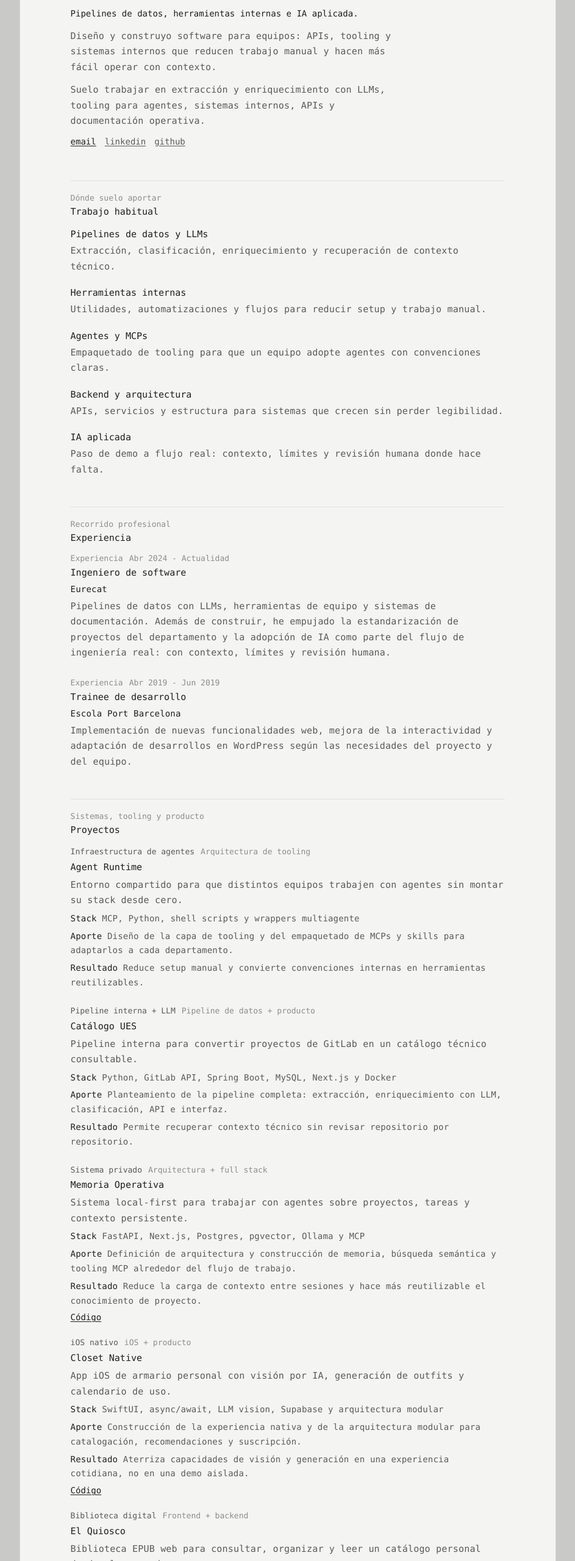
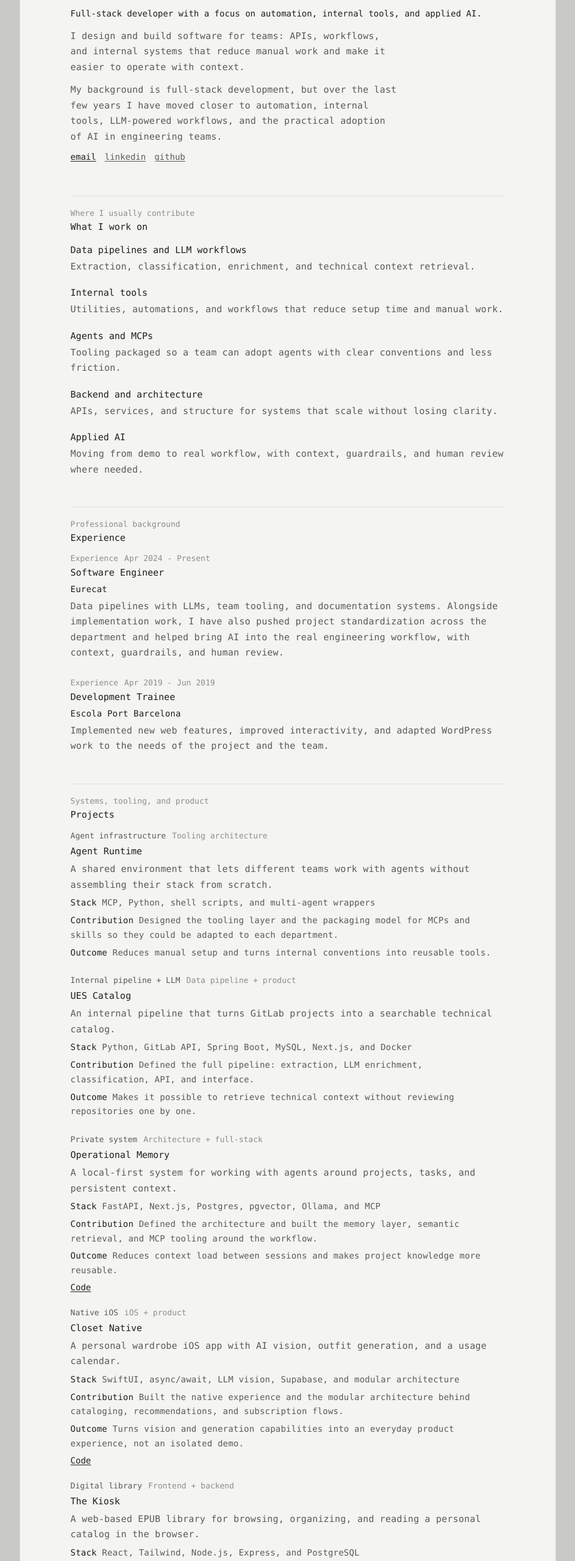
Before and after one commit to zvizzct/portfolio, an Astro site in the folder portfolio/: page / in a window 1280 px wide. Shown: the part 200-2760 px from the top of the page at 61% size, without its empty margins (168-1111 px from the left). Built offline with nearby package versions, Linux system fonts and the light colour scheme; Astro itself is replaced by a stand-in of ours.

Commit message:
Translate portfolio to English

```diff
--- a/portfolio/src/components/Capabilities.astro
+++ b/portfolio/src/components/Capabilities.astro
@@ -1,29 +1,29 @@
 ---
 const CAPABILITIES = [
   {
-    title: 'Pipelines de datos y LLMs',
+    title: 'Data pipelines and LLM workflows',
     detail:
-      'Extracción, clasificación, enriquecimiento y recuperación de contexto técnico.'
+      'Extraction, classification, enrichment, and technical context retrieval.'
   },
   {
-    title: 'Herramientas internas',
+    title: 'Internal tools',
     detail:
-      'Utilidades, automatizaciones y flujos para reducir setup y trabajo manual.'
+      'Utilities, automations, and workflows that reduce setup time and manual work.'
   },
   {
-    title: 'Agentes y MCPs',
+    title: 'Agents and MCPs',
     detail:
-      'Empaquetado de tooling para que un equipo adopte agentes con convenciones claras.'
+      'Tooling packaged so a team can adopt agents with clear conventions and less friction.'
   },
   {
-    title: 'Backend y arquitectura',
+    title: 'Backend and architecture',
     detail:
-      'APIs, servicios y estructura para sistemas que crecen sin perder legibilidad.'
+      'APIs, services, and structure for systems that scale without losing clarity.'
   },
   {
-    title: 'IA aplicada',
+    title: 'Applied AI',
     detail:
-      'Paso de demo a flujo real: contexto, límites y revisión humana donde hace falta.'
+      'Moving from demo to real workflow, with context, guardrails, and human review where needed.'
   }
 ]
 ---
--- a/portfolio/src/components/Experience.astro
+++ b/portfolio/src/components/Experience.astro
@@ -3,20 +3,20 @@ import ExperienceItem from './ExperienceItem.astro'
 
 const TRACK = [
   {
-    kind: 'Experiencia',
-    title: 'Ingeniero de software',
+    kind: 'Experience',
+    title: 'Software Engineer',
     organization: 'Eurecat',
-    period: 'Abr 2024 - Actualidad',
+    period: 'Apr 2024 - Present',
     description:
-      'Pipelines de datos con LLMs, herramientas de equipo y sistemas de documentación. Además de construir, he empujado la estandarización de proyectos del departamento y la adopción de IA como parte del flujo de ingeniería real: con contexto, límites y revisión humana.'
+      'Data pipelines with LLMs, team tooling, and documentation systems. Alongside implementation work, I have also pushed project standardization across the department and helped bring AI into the real engineering workflow, with context, guardrails, and human review.'
   },
   {
-    kind: 'Experiencia',
-    title: 'Trainee de desarrollo',
+    kind: 'Experience',
+    title: 'Development Trainee',
     organization: 'Escola Port Barcelona',
-    period: 'Abr 2019 - Jun 2019',
+    period: 'Apr 2019 - Jun 2019',
     description:
-      'Implementación de nuevas funcionalidades web, mejora de la interactividad y adaptación de desarrollos en WordPress según las necesidades del proyecto y del equipo.'
+      'Implemented new web features, improved interactivity, and adapted WordPress work to the needs of the project and the team.'
   }
 ]
 ---
--- a/portfolio/src/components/Header.astro
+++ b/portfolio/src/components/Header.astro
@@ -1,6 +1,6 @@
 <header class="topbar">
   <span class="topbar-file">victor-puerta.txt</span>
-  <span class="topbar-meta">Barcelona / software, sistemas e IA aplicada / 3 años de experiencia</span>
+  <span class="topbar-meta">Barcelona / full-stack / automation, internal tools, applied AI / 3 years of experience</span>
 </header>
 
 <style>
--- a/portfolio/src/components/Projects.astro
+++ b/portfolio/src/components/Projects.astro
@@ -3,67 +3,67 @@ import LinkButton from './LinkButton.astro'
 
 const PROJECTS = [
   {
-    label: 'Infraestructura de agentes',
+    label: 'Agent infrastructure',
     title: 'Agent Runtime',
     summary:
-      'Entorno compartido para que distintos equipos trabajen con agentes sin montar su stack desde cero.',
-    role: 'Arquitectura de tooling',
-    stack: 'MCP, Python, shell scripts y wrappers multiagente',
+      'A shared environment that lets different teams work with agents without assembling their stack from scratch.',
+    role: 'Tooling architecture',
+    stack: 'MCP, Python, shell scripts, and multi-agent wrappers',
     contribution:
-      'Diseño de la capa de tooling y del empaquetado de MCPs y skills para adaptarlos a cada departamento.',
+      'Designed the tooling layer and the packaging model for MCPs and skills so they could be adapted to each department.',
     impact:
-      'Reduce setup manual y convierte convenciones internas en herramientas reutilizables.'
+      'Reduces manual setup and turns internal conventions into reusable tools.'
   },
   {
-    label: 'Pipeline interna + LLM',
-    title: 'Catálogo UES',
+    label: 'Internal pipeline + LLM',
+    title: 'UES Catalog',
     summary:
-      'Pipeline interna para convertir proyectos de GitLab en un catálogo técnico consultable.',
-    role: 'Pipeline de datos + producto',
-    stack: 'Python, GitLab API, Spring Boot, MySQL, Next.js y Docker',
+      'An internal pipeline that turns GitLab projects into a searchable technical catalog.',
+    role: 'Data pipeline + product',
+    stack: 'Python, GitLab API, Spring Boot, MySQL, Next.js, and Docker',
     contribution:
-      'Planteamiento de la pipeline completa: extracción, enriquecimiento con LLM, clasificación, API e interfaz.',
+      'Defined the full pipeline: extraction, LLM enrichment, classification, API, and interface.',
     impact:
-      'Permite recuperar contexto técnico sin revisar repositorio por repositorio.'
+      'Makes it possible to retrieve technical context without reviewing repositories one by one.'
   },
   {
-    label: 'Sistema privado',
-    title: 'Memoria Operativa',
+    label: 'Private system',
+    title: 'Operational Memory',
     summary:
-      'Sistema local-first para trabajar con agentes sobre proyectos, tareas y contexto persistente.',
-    role: 'Arquitectura + full stack',
-    stack: 'FastAPI, Next.js, Postgres, pgvector, Ollama y MCP',
+      'A local-first system for working with agents around projects, tasks, and persistent context.',
+    role: 'Architecture + full-stack',
+    stack: 'FastAPI, Next.js, Postgres, pgvector, Ollama, and MCP',
     contribution:
-      'Definición de arquitectura y construcción de memoria, búsqueda semántica y tooling MCP alrededor del flujo de trabajo.',
+      'Defined the architecture and built the memory layer, semantic retrieval, and MCP tooling around the workflow.',
     impact:
-      'Reduce la carga de contexto entre sesiones y hace más reutilizable el conocimiento de proyecto.',
-    links: [{ label: 'Código', href: 'https://github.com/zvizzct/organizacion' }]
+      'Reduces context load between sessions and makes project knowledge more reusable.',
+    links: [{ label: 'Code', href: 'https://github.com/zvizzct/organizacion' }]
   },
   {
-    label: 'iOS nativo',
+    label: 'Native iOS',
     title: 'Closet Native',
     summary:
-      'App iOS de armario personal con visión por IA, generación de outfits y calendario de uso.',
-    role: 'iOS + producto',
-    stack: 'SwiftUI, async/await, LLM vision, Supabase y arquitectura modular',
+      'A personal wardrobe iOS app with AI vision, outfit generation, and a usage calendar.',
+    role: 'iOS + product',
+    stack: 'SwiftUI, async/await, LLM vision, Supabase, and modular architecture',
     contribution:
-      'Construcción de la experiencia nativa y de la arquitectura modular para catalogación, recomendaciones y suscripción.',
+      'Built the native experience and the modular architecture behind cataloging, recommendations, and subscription flows.',
     impact:
-      'Aterriza capacidades de visión y generación en una experiencia cotidiana, no en una demo aislada.',
-    links: [{ label: 'Código', href: 'https://github.com/zvizzct/outfit-ios' }]
+      'Turns vision and generation capabilities into an everyday product experience, not an isolated demo.',
+    links: [{ label: 'Code', href: 'https://github.com/zvizzct/outfit-ios' }]
   },
   {
-    label: 'Biblioteca digital',
-    title: 'El Quiosco',
+    label: 'Digital library',
+    title: 'The Kiosk',
     summary:
-      'Biblioteca EPUB web para consultar, organizar y leer un catálogo personal desde el navegador.',
+      'A web-based EPUB library for browsing, organizing, and reading a personal catalog in the browser.',
     role: 'Frontend + backend',
-    stack: 'React, Tailwind, Node.js, Express y PostgreSQL',
+    stack: 'React, Tailwind, Node.js, Express, and PostgreSQL',
     contribution:
-      'Desarrollo de frontend y backend para búsqueda, organización y lectura integrada.',
+      'Built frontend and backend features for search, organization, and integrated reading.',
     impact:
-      'Lleva una biblioteca personal a un formato más accesible y menos dependiente de plataformas cerradas.',
-    links: [{ label: 'Código', href: 'https://github.com/zvizzct/backend-epub-library' }]
+      'Brings a personal library into a more accessible format with less dependence on closed platforms.',
+    links: [{ label: 'Code', href: 'https://github.com/zvizzct/backend-epub-library' }]
   }
 ]
 ---
@@ -88,12 +88,12 @@ const PROJECTS = [
         </p>
 
         <p class="project-detail">
-          <span>Aporte</span>
+          <span>Contribution</span>
           {project.contribution}
         </p>
 
         <p class="project-detail">
-          <span>Resultado</span>
+          <span>Outcome</span>
           {project.impact}
         </p>
 
--- a/portfolio/src/components/Studies.astro
+++ b/portfolio/src/components/Studies.astro
@@ -3,20 +3,20 @@ import ExperienceItem from './ExperienceItem.astro'
 
 const STUDIES = [
   {
-    kind: 'Estudios',
-    title: 'Ingeniería Informática',
+    kind: 'Education',
+    title: 'Computer Engineering',
     organization: 'Universitat Pompeu Fabra',
-    period: 'Finalizada',
+    period: 'Completed',
     description:
-      'Formación orientada a ingeniería de software, análisis, arquitectura y construcción de sistemas.'
+      'Training focused on software engineering, analysis, architecture, and systems development.'
   },
   {
-    kind: 'Estudios',
-    title: 'CFGS Desarrollo Web',
-    organization: 'Formación técnica previa',
-    period: 'Etapa anterior',
+    kind: 'Education',
+    title: 'Advanced Vocational Diploma in Web Development',
+    organization: 'Earlier technical training',
+    period: 'Earlier stage',
     description:
-      'Base práctica en frontend, backend y fundamentos de desarrollo antes de profundizar en ingeniería informática.'
+      'Hands-on foundation in frontend, backend, and development fundamentals before going deeper into software engineering.'
   }
 ]
 ---
--- a/portfolio/src/layouts/Layout.astro
+++ b/portfolio/src/layouts/Layout.astro
@@ -11,7 +11,7 @@ const { description, title } = Astro.props
 ---
 
 <!doctype html>
-<html lang="es">
+<html lang="en">
   <head>
     <meta charset="UTF-8" />
     <meta name="description" content={description} />
@@ -21,7 +21,7 @@ const { description, title } = Astro.props
     <title>{title}</title>
   </head>
   <body>
-    <a class="skip-link" href="#main-content">Saltar al contenido</a>
+    <a class="skip-link" href="#main-content">Skip to content</a>
     <div class="page-frame">
       <Header />
       <slot />
--- a/portfolio/src/pages/index.astro
+++ b/portfolio/src/pages/index.astro
@@ -11,23 +11,24 @@ import Studies from '../components/Studies.astro'
 
 <Layout
   title="Víctor Puerta | Portfolio"
-  description="Portfolio de Víctor Puerta, con foco en sistemas, automatización, IA aplicada y resolución de problemas."
+  description="Portfolio of Víctor Puerta, focused on full-stack development, automation, internal tools, and applied AI."
 >
   <main class="site-main" id="main-content">
-    <section class="hero" id="inicio">
+    <section class="hero" id="home">
       <h1 class="hero-title">Víctor Puerta</h1>
 
-      <p class="hero-title-note">Pipelines de datos, herramientas internas e IA aplicada.</p>
+      <p class="hero-title-note">Full-stack developer with a focus on automation, internal tools, and applied AI.</p>
 
       <p class="hero-lede">
-        Diseño y construyo software para equipos: APIs, tooling y sistemas
-        internos que reducen trabajo manual y hacen más fácil operar con
-        contexto.
+        I design and build software for teams: APIs, workflows, and internal
+        systems that reduce manual work and make it easier to operate with
+        context.
       </p>
 
       <p class="hero-support">
-        Suelo trabajar en extracción y enriquecimiento con LLMs, tooling para
-        agentes, sistemas internos, APIs y documentación operativa.
+        My background is full-stack development, but over the last few years I
+        have moved closer to automation, internal tools, LLM-powered workflows,
+        and the practical adoption of AI in engineering teams.
       </p>
 
       <div class="link-list">
@@ -45,49 +46,49 @@ import Studies from '../components/Studies.astro'
     </section>
 
     <SectionBlock
-      id="que-hago"
-      title="Trabajo habitual"
-      kicker="Dónde suelo aportar"
+      id="what-i-do"
+      title="What I work on"
+      kicker="Where I usually contribute"
     >
       <Capabilities />
     </SectionBlock>
 
     <SectionBlock
-      id="experiencia"
-      title="Experiencia"
-      kicker="Recorrido profesional"
+      id="experience"
+      title="Experience"
+      kicker="Professional background"
     >
       <Experience />
     </SectionBlock>
 
     <SectionBlock
-      id="proyectos"
-      title="Proyectos"
-      kicker="Sistemas, tooling y producto"
+      id="projects"
+      title="Projects"
+      kicker="Systems, tooling, and product"
     >
       <Projects />
     </SectionBlock>
 
     <SectionBlock
-      id="estudios"
-      title="Estudios"
-      kicker="Base académica y técnica"
+      id="education"
+      title="Education"
+      kicker="Academic and technical foundation"
     >
       <Studies />
     </SectionBlock>
 
     <SectionBlock
-      id="sobre-mi"
-      title="Cómo trabajo"
-      kicker="Criterio técnico y forma de trabajo"
+      id="how-i-work"
+      title="How I work"
+      kicker="Engineering judgment and working style"
     >
       <AboutMe />
     </SectionBlock>
 
-    <section class="contact-note" id="contacto">
+    <section class="contact-note" id="contact">
       <div class="contact-copy">
-        <p class="eyebrow contact-eyebrow">final</p>
-        <h2>Contacto</h2>
+        <p class="eyebrow contact-eyebrow">contact</p>
+        <h2>Get in touch</h2>
       </div>
 
       <div class="contact-actions">
```
Also changed, not shown: portfolio/src/components/AboutMe.astro (+11 -11 lines), portfolio/src/components/Initiatives.astro (+8 -8 lines), portfolio/src/components/SkillSet.astro (+7 -7 lines).
